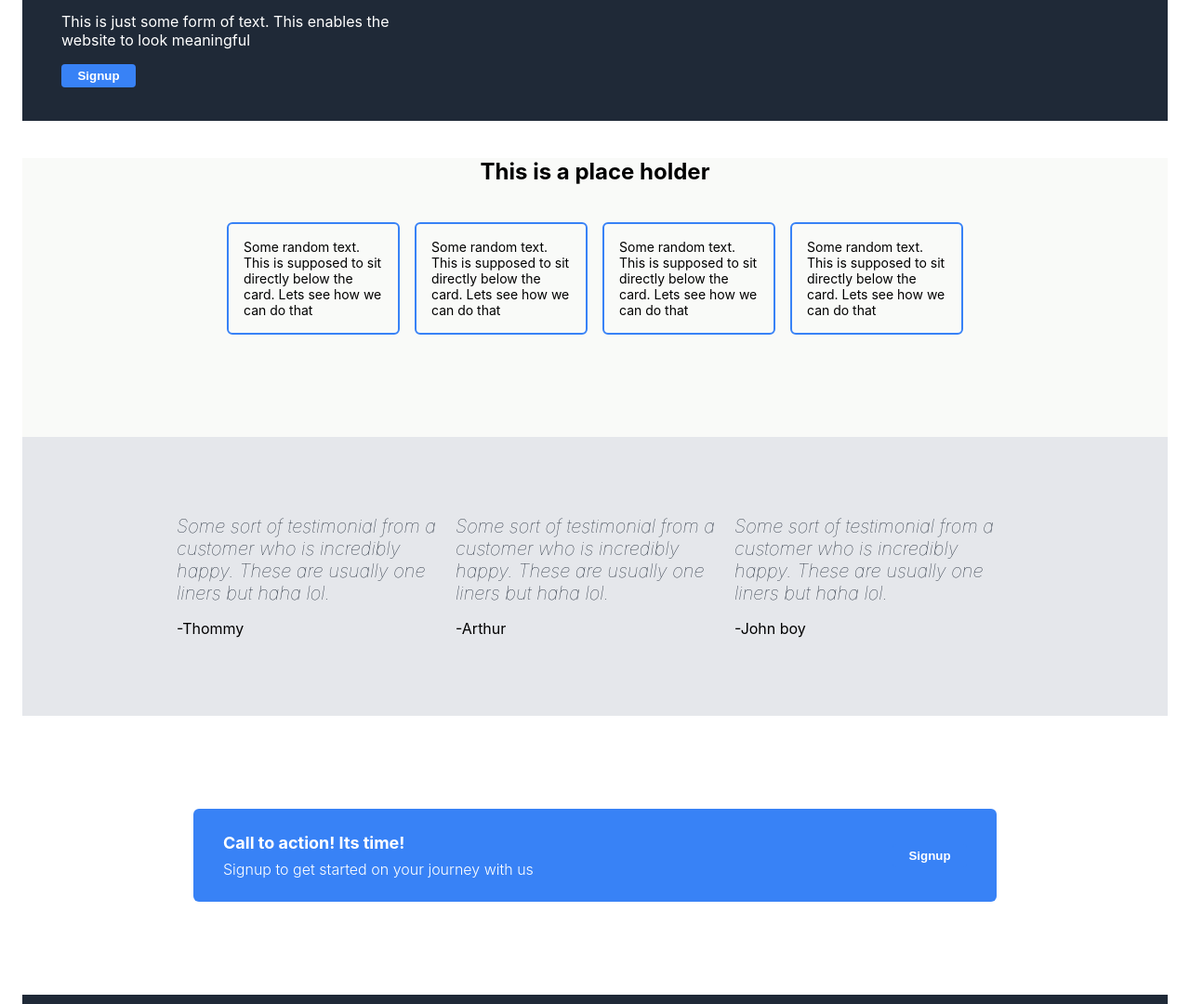
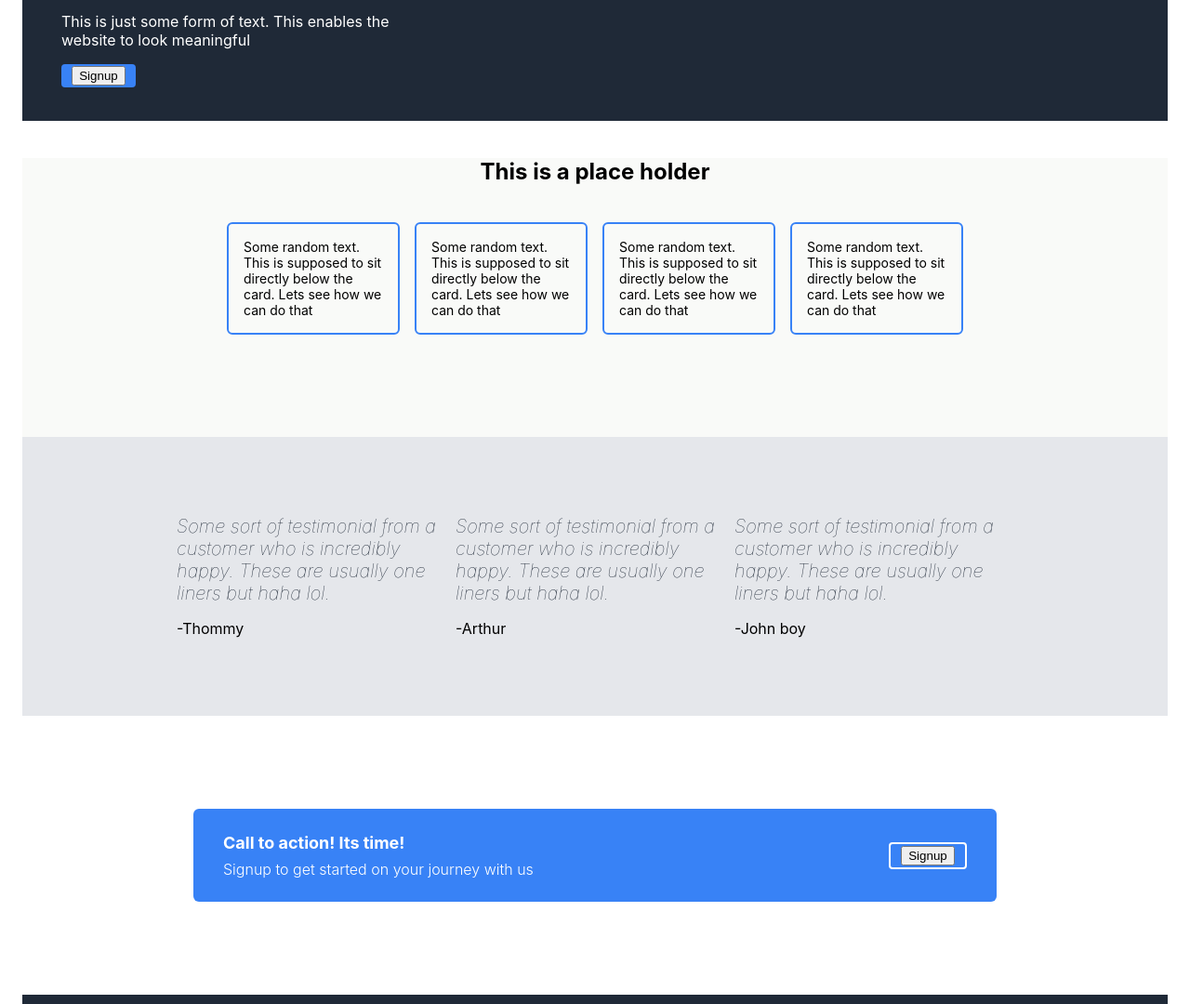
Before and after one commit to MembaMcetywa/info-webpage, a plain HTML site: page index.html in a window 1280 px wide. Shown: the part 220-1300 px from the top of the page at 93% size. Drawn offline with Linux system fonts and the light colour scheme.

Commit message:
fixed buttons. Borders are now displaying as intended.

```diff
--- a/styles.css
+++ b/styles.css
@@ -65,18 +65,34 @@ a {
     width: 300px;
 }
 
-button {
+
+.header-button {
+    display: flex;
+    justify-content: center;
+    align-items: center;
+    color: white;
+    font-weight: bold;
+    padding: 0;
+    background-color: #3882f6;
+    border-radius: 4px;
+    width:80px;
+    height: 25px;
+    border: none;
+
+}
+
+.banner-button {
     display: flex;
     justify-content: center;
     align-items: center;
     background-color: #3882f6;
+    padding: 0;
+    border: 2px solid white;
     color: white;
-    font-weight: bold;
-    padding: 0;
-    border: none;
     border-radius: 4px;
     width:80px;
     height: 25px;
+    font-weight: bold;
 }
 
 .random-info {
@@ -153,19 +169,6 @@ button {
     border-radius: 6px;
 }
 
-.banner-button {
-    display: flex;
-    justify-content: center;
-    align-items: center;
-    color: white;
-    font-weight: bold;
-    padding: 0;
-    border: 2px;
-    border-color: white;
-    border-radius: 4px;
-    width:80px;
-    height: 25px;
-}
 
 .banner-head {
     font-size: 18px;
```
